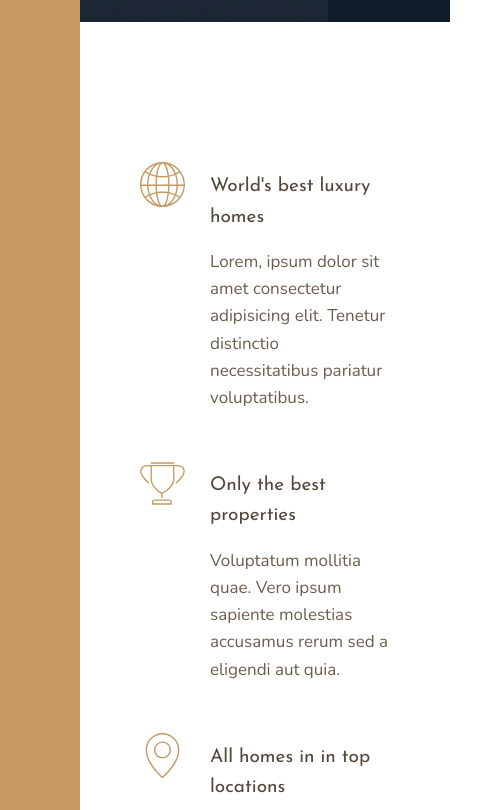
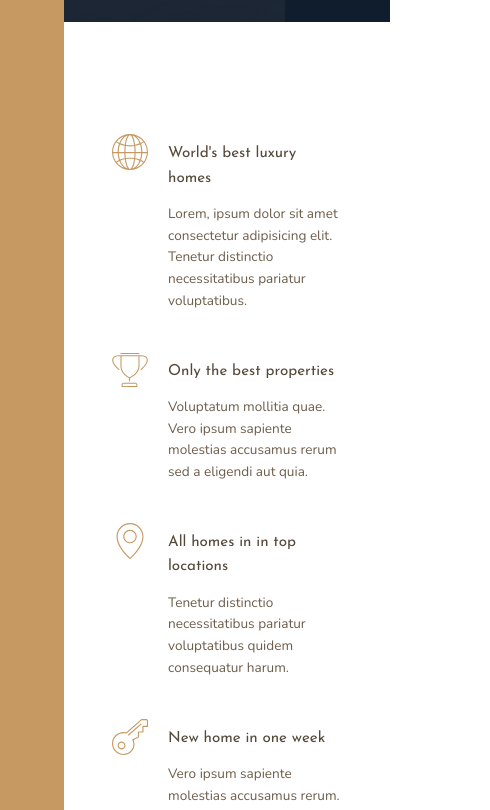
Before and after one commit to Kateryna-Borysenko/nexter, a website: page index.html in a window 390 px wide. Shown: the part 653-1463 px from the top of the page, 490 px wide, since content can reach past the window. Drawn offline with nearby package versions, Linux system fonts and the light colour scheme.

Commit message:
added responsive breakpoints for Media Queries

```diff
--- a/package.json
+++ b/package.json
@@ -5,7 +5,7 @@
 	"main": "index.js",
 	"scripts": {
 		"watch:sass": "sass --watch sass/main.scss:css/style.css",
-    "devserver": "live-server --browser=firefox",
+		"devserver": "live-server ",
 		"start": "npm-run-all --parallel devserver watch:sass",
 		"compile:sass": "sass sass/main.scss css/style.comp.css",
 		"prefix:css": "postcss --use autoprefixer -b 'last 10 versions' css/style.comp.css -o css/style.prefix.css",
--- a/sass/_base.scss
+++ b/sass/_base.scss
@@ -9,8 +9,13 @@ $color-grey-light-2: #aaa;
 $color-grey-dark-1: #54483a;
 $color-grey-dark-2: #6d5d4b;
 
-$font-primary: "Nunito", sans-serif;
-$font-display: "Josefin Sans", sans-serif;
+$font-primary: 'Nunito', sans-serif;
+$font-display: 'Josefin Sans', sans-serif;
+
+$bp-largest: 75em; // 1200px 1200/16base-font-size=75
+$bp-large: 62.5em; // 1000px
+$bp-medium: 50em; // 800px;
+$bp-small: 37.5em; // 600px;
 
 *,
 *::before,
@@ -22,7 +27,11 @@ $font-display: "Josefin Sans", sans-serif;
 
 html {
 	box-sizing: border-box;
-  font-size: 62.5%;
+	font-size: 62.5%; //10px/16px = 62,5% -> 10px
+
+	@media only screen and (max-width: $bp-largest) {
+		font-size: 50%;
+	}
 }
 
 body {
@@ -35,11 +44,8 @@ body {
 .container {
 	display: grid;
 	grid-template-rows: 80vh min-content 40vw repeat(3, min-content);
-  grid-template-columns: [sidebar-start] 8rem [sidebar-end full-start] minmax(
-      6rem,
-      1fr
-    ) [center-start] repeat(
-      8,
-      [col-start] minmax(min-content, 14rem) [col-end]
-    ) [center-end] minmax(6rem, 1fr) [full-end];
+	grid-template-columns:
+		[sidebar-start] 8rem [sidebar-end full-start] minmax(6rem, 1fr)
+		[center-start] repeat(8, [col-start] minmax(min-content, 14rem) [col-end])
+		[center-end] minmax(6rem, 1fr) [full-end];
 }
```
Also changed, not shown: css/style.css, 1 other file. Lines whose indentation alone changed are shown as unchanged.
